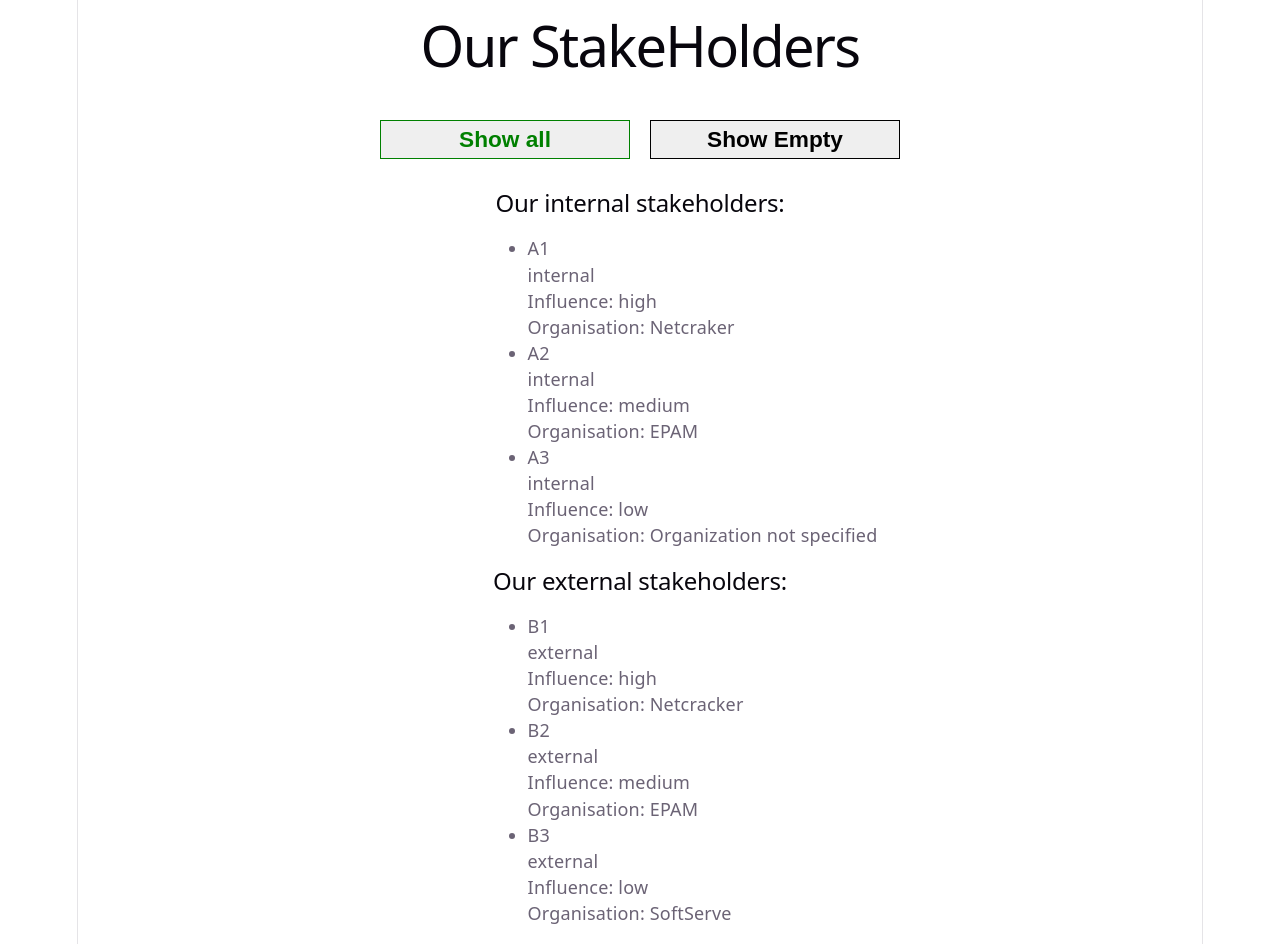
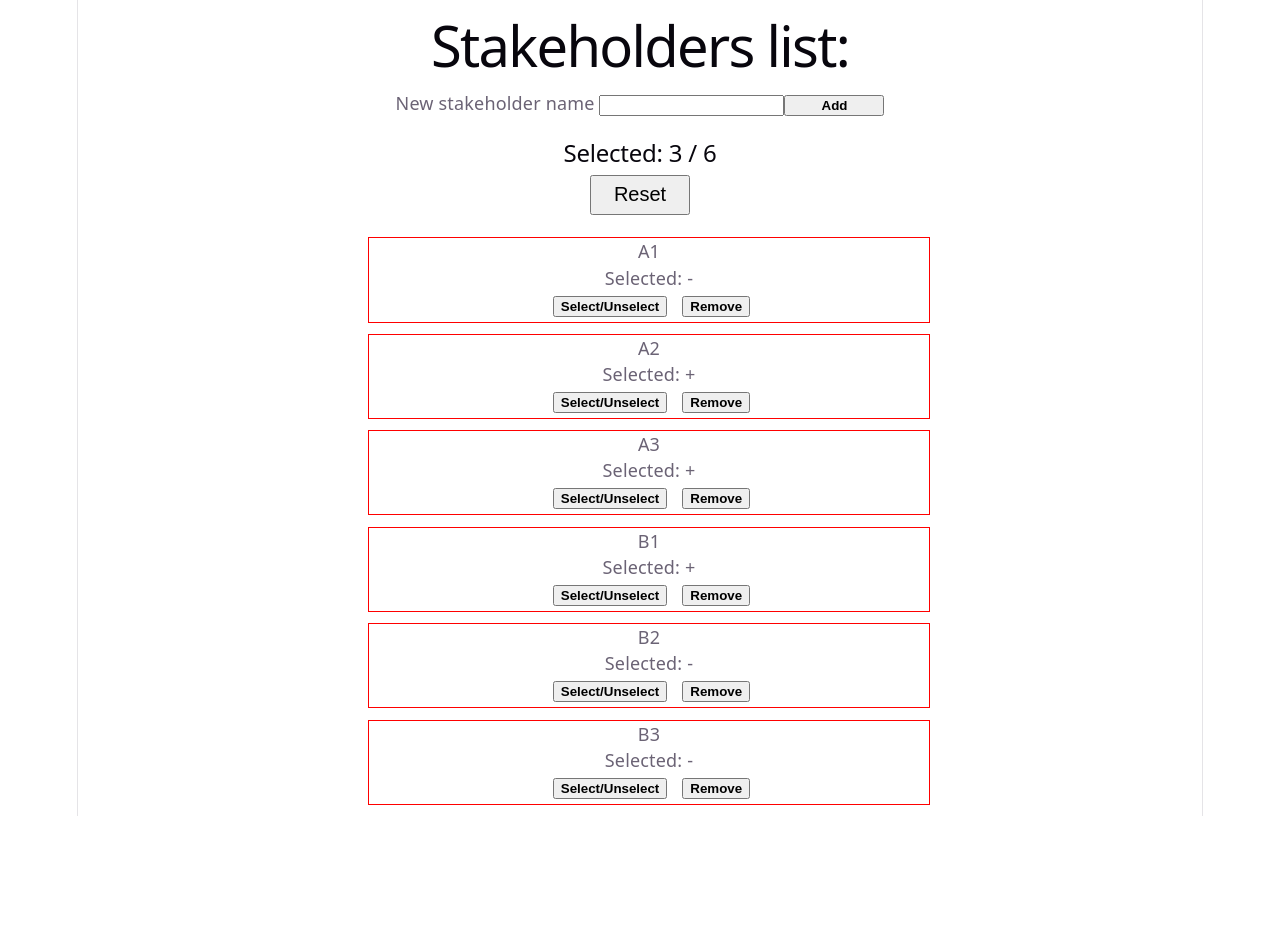
Before and after one commit to Igorstar23/igor-stakeholder-onboarding, a React (Vite) app in the folder apps/react-lab/: page / in a window 1280 px wide. After the commit the page ends 816 px from the top, so only its background shows below. Built offline with nearby package versions, Linux system fonts and the light colour scheme.

Commit message:
feat(react): handle shortlist interactions

```diff
--- a/apps/react-lab/src/App.css
+++ b/apps/react-lab/src/App.css
@@ -112,3 +112,32 @@
   text-align: left;
   padding-left: 40%;
 }
+
+.shortlist-reset {
+  padding: 2%;
+}
+.shortlist-reset button {
+  height: 40px;
+  width: 100px;
+  font-size: 15pt;
+}
+
+.shortlist-add button {
+  width: 100px;
+  font-size: 10pt;
+  font-weight: bold;
+}
+
+.shortlist-item {
+  border: 1px solid red;
+  width: 50%;
+  margin-left: 25.8%;
+  margin-bottom: 1%;
+}
+
+.stakeholderrow button {
+  margin: 5px;
+  margin-left: 10px;
+  font-size: 10pt;
+  font-weight: bold;
+}
--- a/apps/react-lab/src/App.tsx
+++ b/apps/react-lab/src/App.tsx
@@ -1,12 +1,12 @@
 import './App.css'
-import StakeholderPage from './modules/08-lists-rendering/StakeholderPage'
+import ShortlistPage from './modules/09-events-state/ShortlistPage'
 
 
 function App() {
   return (
     <div>
 
-      <StakeholderPage/>
+      <ShortlistPage/>
     </div>
   )
 }
--- /dev/null
+++ b/apps/react-lab/src/modules/09-events-state/ShortlistPage.tsx
@@ -0,0 +1,62 @@
+import { useState } from "react";
+import { initRecords } from "./initialStakeholders";
+import StakeholderRow from "./StakeholderRow";
+
+export default function ShortlistPage() {
+    const [records, setRecords] = useState(structuredClone(initRecords));
+    const [name, setName] = useState(" ");
+
+    function handleNameChange(value:string) {
+        setName(value);
+    }
+    function addStakeholer() {
+        let nameFormatted = name.trim();
+
+        if (!nameFormatted) {
+            return;
+        }
+        setRecords([...records, {id: Math.max(0, ...records.map(record=>record.id))+1, name: nameFormatted, selected: false}])
+        setName(" ");
+    }
+    function handleSelectClick(id:number) {
+        setRecords(records.map((record)=>record.id == id? {id: record.id, name: record.name, selected: !record.selected} : record))
+    }
+    function handleRemoveClick(id:number) {
+        setRecords(records.filter(record => record.id != id))
+    }
+    function handleResetClick() {setRecords(structuredClone(initRecords))}
+
+    return (
+        <div className="shortlistpage">
+            <h1>
+                Stakeholders list:
+            </h1>
+            <div className="shortlist-add">
+                <label>New stakeholder name&nbsp;</label>
+                <input title="Enter new stakeholder name" type="text" value={name} onChange={(e)=>handleNameChange(e.target.value)}/>
+                <button onClick={addStakeholer}>Add</button>
+            </div>
+            <div className="shortlist-reset">
+                <h2>Selected: {records.filter(record=>record.selected).length} / {records.length}</h2>
+                <button onClick={handleResetClick}>Reset</button>
+            </div>
+
+            <div className="shortlist">
+                    {
+                        records.map(record=>(
+                            <div className="shortlist-item" key={record.id}>
+                                <p>{record.name}</p>
+                                <p>Selected: {record.selected? "+" : "-"}</p>
+                                <StakeholderRow
+                                    record={record}
+                                    handleSelectClick={(id:number)=>handleSelectClick(id)}
+                                    handleRemoveClick={(id:number)=>handleRemoveClick(id)}
+                                />
+                            </div>
+                        )
+                    )}
+
+            </div>
+        </div>
+    );
+}
--- /dev/null
+++ b/apps/react-lab/src/modules/09-events-state/StakeholderRow.tsx
@@ -0,0 +1,16 @@
+import type { Stakeholder } from "./types";
+
+export default function StakeholderRow({record, handleSelectClick, handleRemoveClick}:
+    {
+        record:Stakeholder,
+        handleSelectClick: (id:number)=> void,
+        handleRemoveClick: (id:number)=> void
+    }) {
+
+    return (
+        <div className="stakeholderrow">
+            <button onClick={()=>handleSelectClick(record.id)}>Select/Unselect</button>
+            <button onClick={()=>handleRemoveClick(record.id)}>Remove</button>
+        </div>
+    );
+}
```
